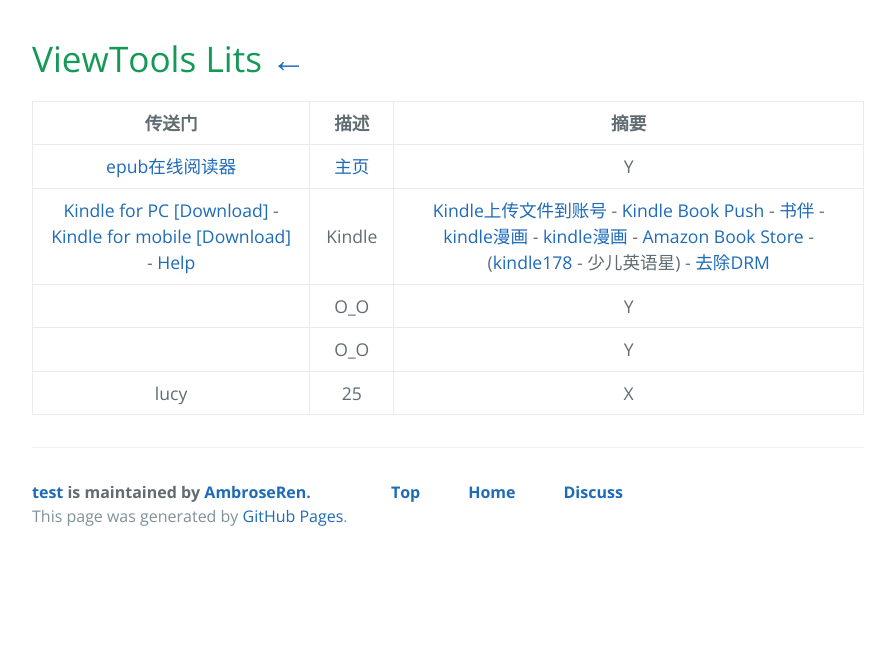
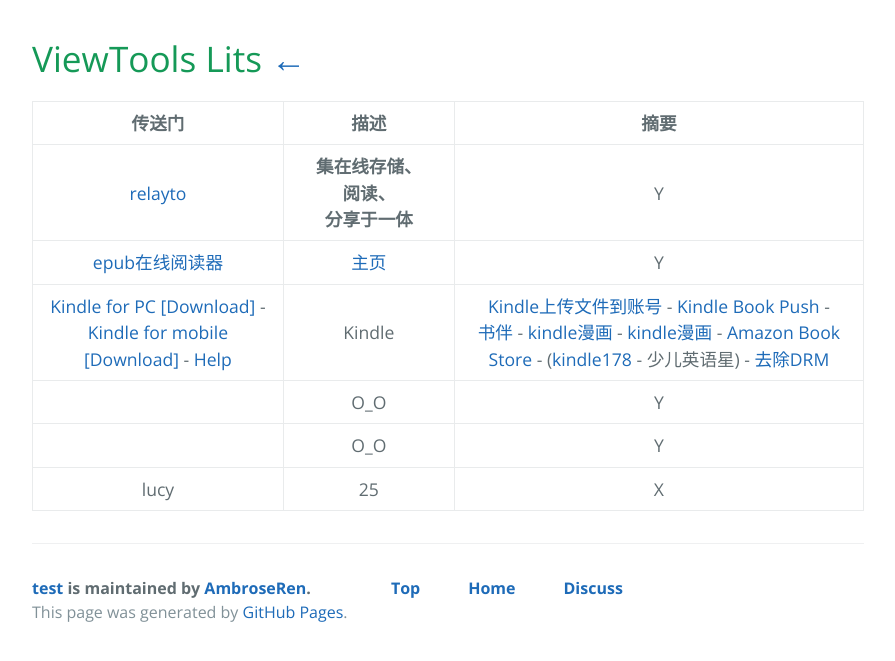
Before and after one commit to AmbroseRen/test, a Jekyll site: the page built from Library/ViewTools.md, in a window 1280 px wide. Shown: the top 661 px of the page, without its empty margins (192-1087 px from the left). Built offline with Jekyll 4.4.1, drawn with Linux system fonts in a browser that asks for light colours; our own code applies the rules of GitHub Pages for plain Markdown files; the repository's description, which GitHub fills in, is left out.

Commit message:
Update ViewTools.md

```diff
--- a/Library/ViewTools.md
+++ b/Library/ViewTools.md
@@ -2,6 +2,7 @@
 
 | 传送门 | 描述 | 摘要 |
 |:---:|:---:|:---:|
+| [relayto](https://relayto.com/-17/docs) | __集在线存储、阅读、分享于一体__ | Y |
 | [epub在线阅读器](https://epub.liumingye.cn/) | [主页](https://tool.liumingye.cn/) | Y |
 | [Kindle for PC [Download]](https://www.amazon.com/Amazon-Digital-Services-LLC-Download/dp/B00UB76290) - [Kindle for mobile [Download]](https://www.amazon.com/b?ie=UTF8&node=16571048011) - [Help](https://www.amazon.com/gp/help/customer/display.html?nodeId=GZSM7D8A85WKPYYD) | Kindle | [Kindle上传文件到账号](https://www.amazon.com/gp/sendtokindle) - [Kindle Book Push](https://book.einverne.info/) - [书伴](https://bookfere.com/ebook) - [kindle漫画](http://www.kindlecomic.net/) - [kindle漫画](http://vol.moe/) - [Amazon Book Store](https://www.amazon.cn/b?ie=UTF8&node=1987669071) - ([kindle178](http://www.kindle178.com/) - 少儿英语星) - [去除DRM](http://www.staycu.com/archives/259) |
 | []() | O_O | Y |
```
